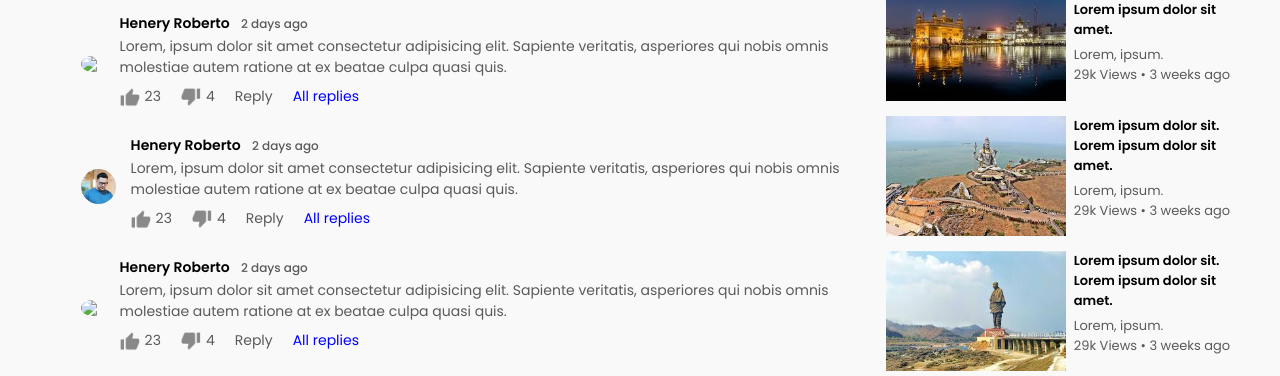
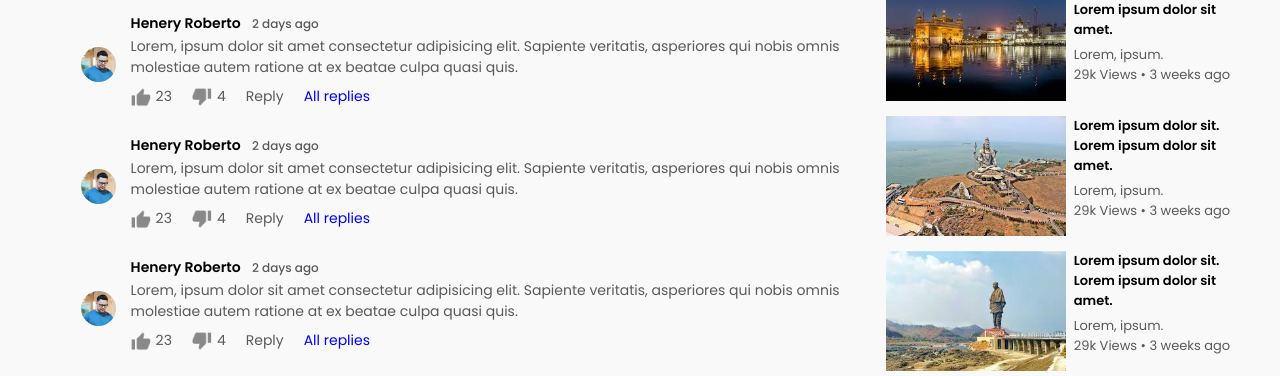
Before and after one commit to sugandhakumari1814/videosharingpage, a plain HTML site: page videoplay.html in a window 1280 px wide. Shown: the part 857-1233 px from the top of the page. Drawn offline with Linux system fonts and the light colour scheme.

Commit message:
Update videoplay.html

```diff
--- a/videoplay.html
+++ b/videoplay.html
@@ -74,7 +74,7 @@
                         <input type="text" placeholder="Add Comments">
                     </div>
                     <div class="old-cmnt">
-                        <img src="images/tom.png">
+                        <img src="tom.png">
                         <div>
                             <h3>Henery Roberto  <span>2 days ago</span></h3>
                             <p>Lorem, ipsum dolor sit amet consectetur adipisicing elit. Sapiente veritatis, asperiores qui nobis omnis molestiae autem ratione at ex beatae culpa quasi quis.</p>
@@ -104,7 +104,7 @@
                         </div>
                     </div>
                     <div class="old-cmnt">
-                        <img src="images/tom.png">
+                        <img src="tom.png">
                         <div>
                             <h3>Henery Roberto  <span>2 days ago</span></h3>
                             <p>Lorem, ipsum dolor sit amet consectetur adipisicing elit. Sapiente veritatis, asperiores qui nobis omnis molestiae autem ratione at ex beatae culpa quasi quis.</p>
```
